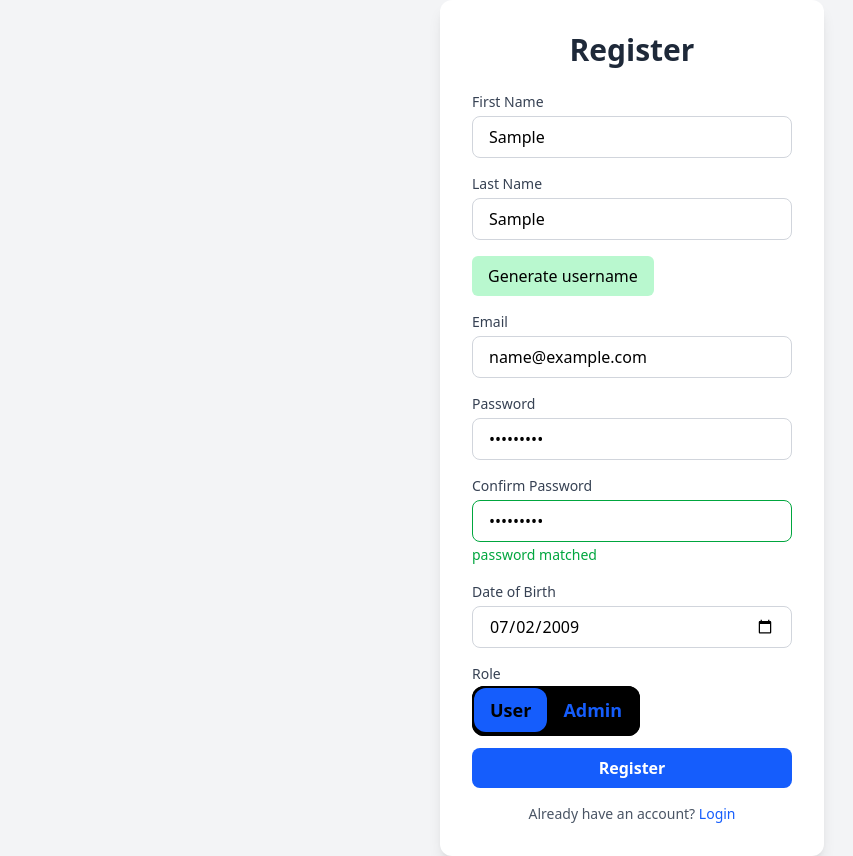
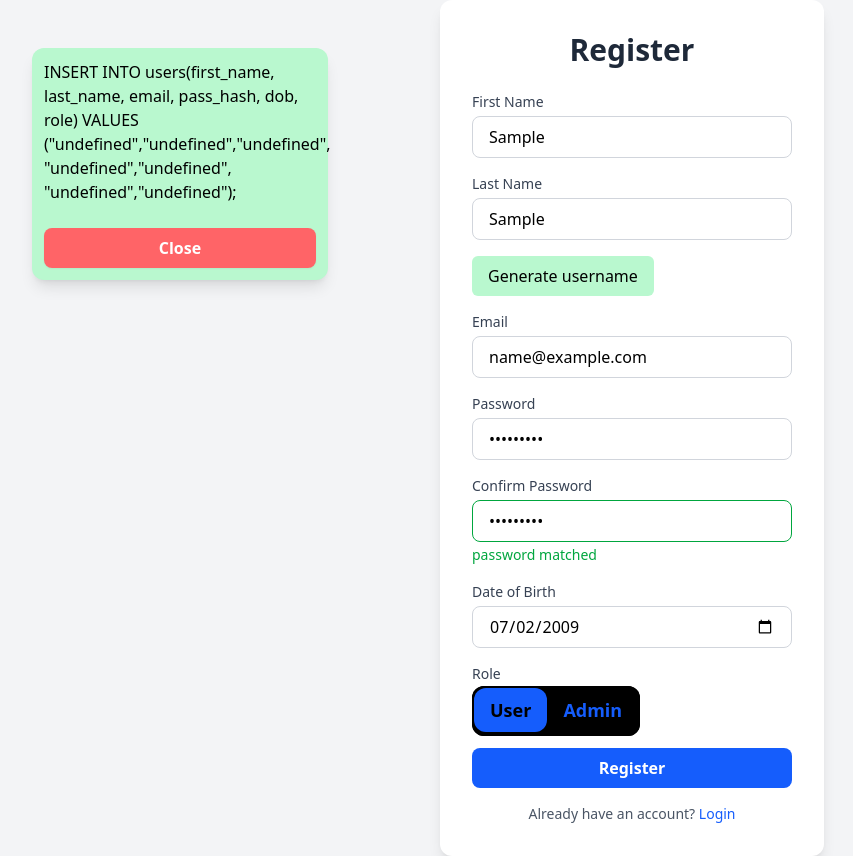
Before and after one commit to workvaibhavk/cultureReborn, a Next.js app: page /register in a window 1280 px wide. Both pictures are taken after typing "Sample", "Sample", "name@example.com", "Sample123", "Sample123" into the empty fields and a click on the button "Register". Shown: the whole page, without its empty margins (8-861 px from the left). Built offline with nearby package versions, Linux system fonts and the light colour scheme.

Commit message:
changes to register sign up page

```diff
--- a/app/register/page.tsx
+++ b/app/register/page.tsx
@@ -13,7 +13,8 @@ export default function Register() {
   const [dob, setDob] = useState("2009-07-02")
   const [role, setRole] = useState("user")
   const [loading, setLoading] = useState(false)
-  const [data, setData] = useState<{ request?: any }>({})
+  const [data, setData] = useState<any>({})
+  const [query, setQuery] = useState("")
 
   useEffect(() => {
     // console.log(email, name, password)
@@ -42,11 +43,15 @@ export default function Register() {
       if (!response.ok) {
         console.log("Error Submitting User Data", response)
       }
-      const data = await response.json()
-      console.log("data:", JSON.stringify(data.request))
-      setData(data.request)
-      console.log("data:", data.request)
-
+      const apiData = await response.json()
+      console.log("data by api:", JSON.stringify(apiData.request))
+      setData(apiData.request)
+      console.log("data by state:", data)
+      setQuery(`INSERT INTO users(first_name, last_name, email, pass_hash, dob, role)\n
+        \nVALUES ("${data.firstname}","${data.lastname}","${data.username}",\n
+        "${data.email}","${data.password}",\n
+        "${data.dob}","${data.role}");`)
+        console.log(query)
     }
     catch (error) {
       // throw new Error(error.message)
@@ -63,6 +68,17 @@ const generateUsername = () =>{
   return (
     <div className="flex min-h-screen items-center justify-center bg-gray-100">
       {loading && null}
+      {query != '' && <div className="shadow-lg bg-green-200 p-3 rounded-xl absolute max-w-74 left-10 top-12">
+
+        {query}
+        <button
+            type="button"
+            onClick={()=> setQuery('')}
+            className="w-full rounded-lg bg-red-400 py-2 mt-6 shadow-xs font-semibold text-white transition hover:bg-blue-700"
+          >
+            Close
+          </button>
+          </div>}
       <div className="w-full max-w-sm rounded-xl bg-white p-8 shadow-lg">
         <h2 className="mb-6 text-center text-3xl font-bold text-gray-800">
           Register
@@ -95,7 +111,7 @@ const generateUsername = () =>{
             />
           </div>
  {(firstname && lastname) &&
-<button onClick={()=> generateUsername()} className="bg-green-200 py-2 px-4 mx-auto rounded-md">Generate username</button>
+<button type="button" onClick={()=> generateUsername()} className="bg-green-200 py-2 px-4 mx-auto rounded-md">Generate username</button>
 }
         <div className={`${username=="" ? "hidden" : ""}`}>
             <label className="mb-1 block text-sm font-medium text-gray-700">
@@ -166,8 +182,8 @@ const generateUsername = () =>{
               Role
             </label>
             <span className="border-2 border-black py-[12px] bg-black rounded-xl">
-              <button type="button" onClick={()=> setRole("user")} className={`${role == "user" ? "" : ""}bg-blue-600 py-2 px-4 rounded-xl font-bold text-lg`}>User</button>
-              <button type="button" onClick={()=> setRole("admin")} className={`text-blue-600 bg-black py-2 px-4 rounded-xl font-bold text-lg`}>Admin</button>
+              <button type="button" onClick={()=> setRole("user")} className={`${role == "user" ? " bg-blue-600 " : "text-blue-600 bg-black"} py-2 px-4 rounded-xl font-bold text-lg`}>User</button>
+              <button type="button" onClick={()=> setRole("admin")} className={`${role != "user" ? " bg-blue-600 " : "text-blue-600 bg-black"} py-2 px-4 rounded-xl font-bold text-lg`}>Admin</button>
             </span>
           </div>
           <button
```
